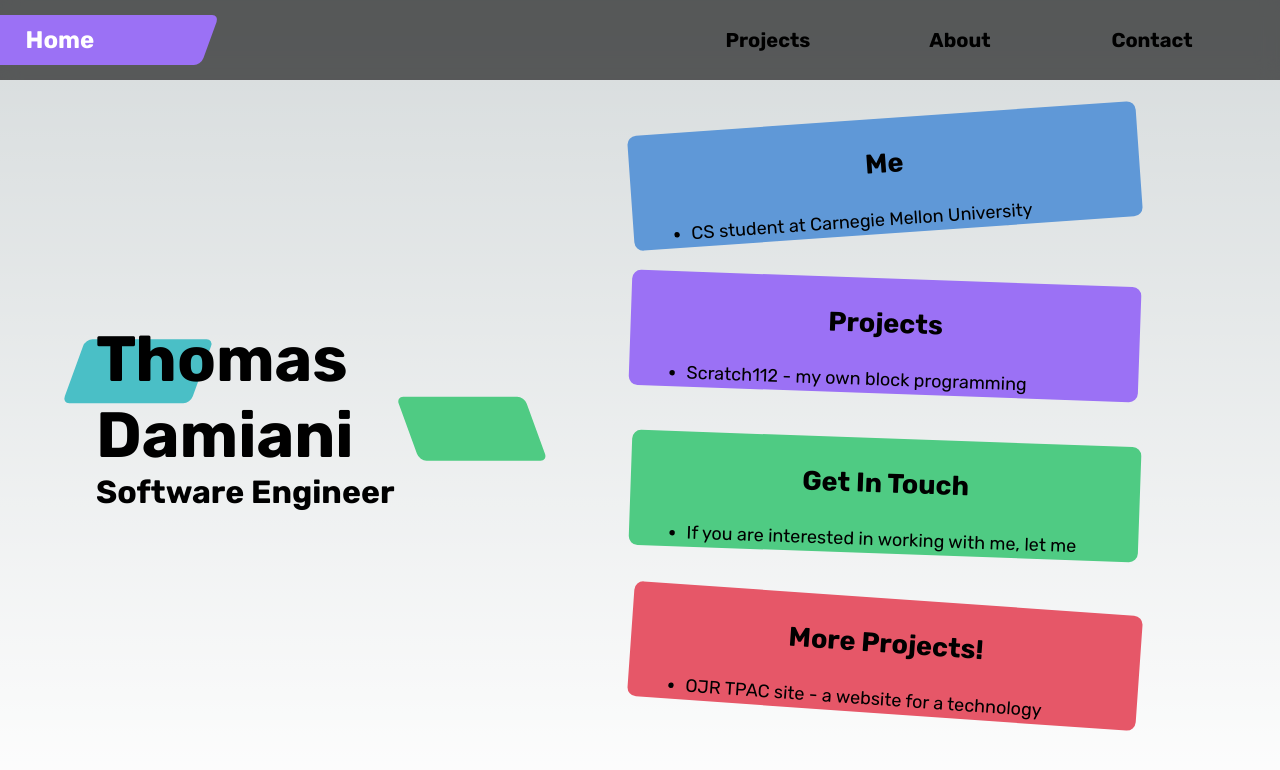
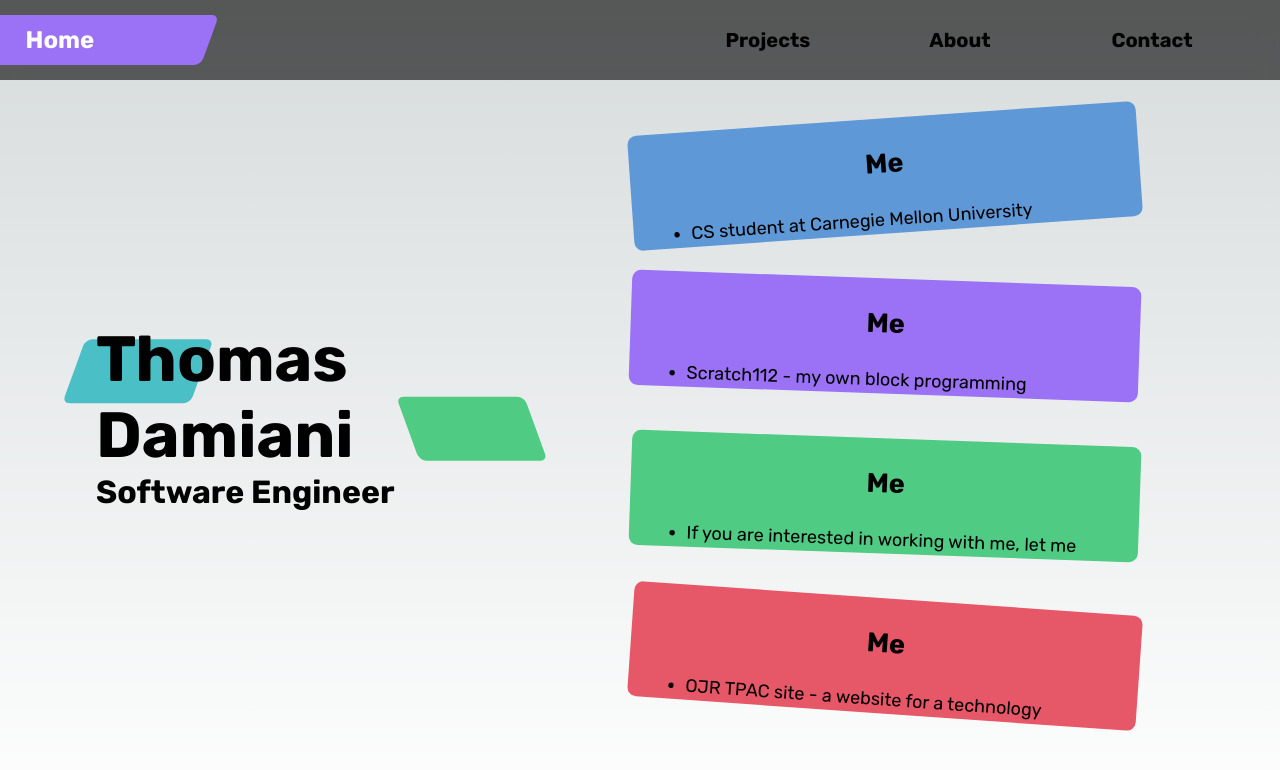
Before and after one commit to tomyyyD/Portfolio_Site, a Next.js app: page / in a window 1280 px wide. Shown: the top 770 px of the page. Built offline with nearby package versions, Linux system fonts and the light colour scheme.

Commit message:
abstracting and creating all pages

```diff
--- /dev/null
+++ b/Components/grid_tile.tsx
@@ -0,0 +1,30 @@
+import Link from "next/link";
+import styles from "../styles/Home.module.css";
+
+interface tile_content {
+  title: string,
+  elements: Array<string>,
+  route: string,
+  position: string,
+}
+
+export default function Grid_Tile(props: tile_content) {
+  return (
+    <>
+      <div className={`${styles.grid_item} ${props.position}`}>
+        <h2>Me</h2>
+        <ul className={styles.grid_content}>
+          {props.elements.map((element, index) => (
+            <li key={index}><p>{element}</p></li>
+          ))}
+        </ul>
+        <Link href={`/${props.route}`}>
+          <div>
+            <p>Learn More</p>
+            <hr></hr>
+          </div>
+        </Link>
+      </div>
+    </>
+  )
+}
--- a/Components/title.tsx
+++ b/Components/title.tsx
@@ -1,4 +1,3 @@
-import generics from "../styles/generics.module.css"
 import styles from "../styles/Home.module.css"
 
 interface title {
--- a/pages/about.tsx
+++ b/pages/about.tsx
@@ -18,9 +18,9 @@ export default function About() {
 				<title>About</title>
 				<link rel="icon" href="/favicon.io"></link>
 			</Head>
-			<Header></Header>
+			<Header />
 			<main className={`${styles.main} ${rubik.className}`}>
-				<Title title="About" color="--main-blue"></Title>
+				<Title title="About" color="--main-blue" />
 			</main>
 		</>
 	)
--- a/pages/index.tsx
+++ b/pages/index.tsx
@@ -1,6 +1,7 @@
-import { Rubik } from '@next/font/google'
+import { Gideon_Roman, Rubik } from '@next/font/google'
 import Head from 'next/head'
 import Link from 'next/link'
+import Grid_Tile from '../Components/grid_tile'
 import Header from '../Components/header'
 import styles from '../styles/Home.module.css'
 
@@ -15,7 +16,7 @@ export default function Home() {
         <meta name="viewport" content="width=device-width, initial-scale=1" />
         <link rel="icon" href="/favicon.ico" />
       </Head>
-      <Header></Header>
+      <Header />
       <main className={`${styles.main} ${rubik.className}`}>
         <div className={styles.title_container}>
           <div className={styles.title_text}>
@@ -25,59 +26,35 @@ export default function Home() {
             <h4>Software Engineer</h4>
           </div>
           <div className={styles.title_sidebar}>
-            <div className={`${styles.grid_item} ${styles.grid_tl}`}>
-              <h2>Me</h2>
-              <ul className={styles.grid_content}>
-                <li><p>CS student at Carnegie Mellon University</p></li>
-                <li><p>undergraduate research assistant at CMU RExLab</p></li>
-                <li>3-season Student-Athlete</li>
-              </ul>
-              <Link href="/about">
-                <div>
-                  <p>Learn More</p>
-                  <hr></hr>
-                </div>
-              </Link>
-            </div>
-            <div className={`${styles.grid_item} ${styles.grid_tr}`}>
-              <h2>Projects</h2>
-              <ul className={styles.grid_content}>
-                <li>Scratch112 - my own block programming language.</li>
-                <li>TempoNet - a mobile app to connect runners</li>
-                <li>And many more!</li>
-              </ul>
-              <Link href="/projects">
-                <div>
-                  <p>Learn More</p>
-                  <hr></hr>
-                </div>
-              </Link>
-            </div>
-            <div className={`${styles.grid_item} ${styles.grid_bl}`}>
-              <h2>Get In Touch</h2>
-              <ul className={styles.grid_content}>
-                <li><p>If you are interested in working with me, let me know!</p></li>
-              </ul>
-              <Link href="/contact">
-                <div>
-                  <p>Learn More</p>
-                  <hr></hr>
-                </div>
-              </Link>
-            </div>
-            <div className={`${styles.grid_item} ${styles.grid_br}`}>
-              <h2>More Projects!</h2>
-              <ul className={styles.grid_content}>
-                <li>OJR TPAC site - a website for a technology help club.</li>
-                <li>Physics Simulation - a site simulating round particles.</li>
-              </ul>
-              <Link href="/projects">
-                <div>
-                  <p>Learn More</p>
-                  <hr></hr>
-                </div>
-              </Link>
-            </div>
+            <Grid_Tile
+              title='Me'
+              elements={['CS student at Carnegie Mellon University',
+                'undergraduate research assistant at CMU RExLab',
+                '3-season Student-Athlete']}
+              route='about'
+              position={styles.grid_tl}
+            />
+            <Grid_Tile
+              title="Projects"
+              elements={['Scratch112 - my own block programming language',
+                'TempoNet - a mobile app to connect runners',
+                'TwitchBot - a game that Twitch Chat can play']}
+              route="projects"
+              position={styles.grid_tr}
+            />
+            <Grid_Tile
+              title="Get In Touch"
+              elements={['If you are interested in working with me, let me know!']}
+              route="contact"
+              position={styles.grid_bl}
+            />
+            <Grid_Tile
+              title='More Projects!'
+              elements={['OJR TPAC site - a website for a technology help club',
+                'Physics Simulation - a site simulating round particles']}
+              route='projects'
+              position={styles.grid_br}
+            />
           </div>
         </div>
       </main>
```
Also changed, not shown: pages/contact.tsx (added, +24 -0 lines).
